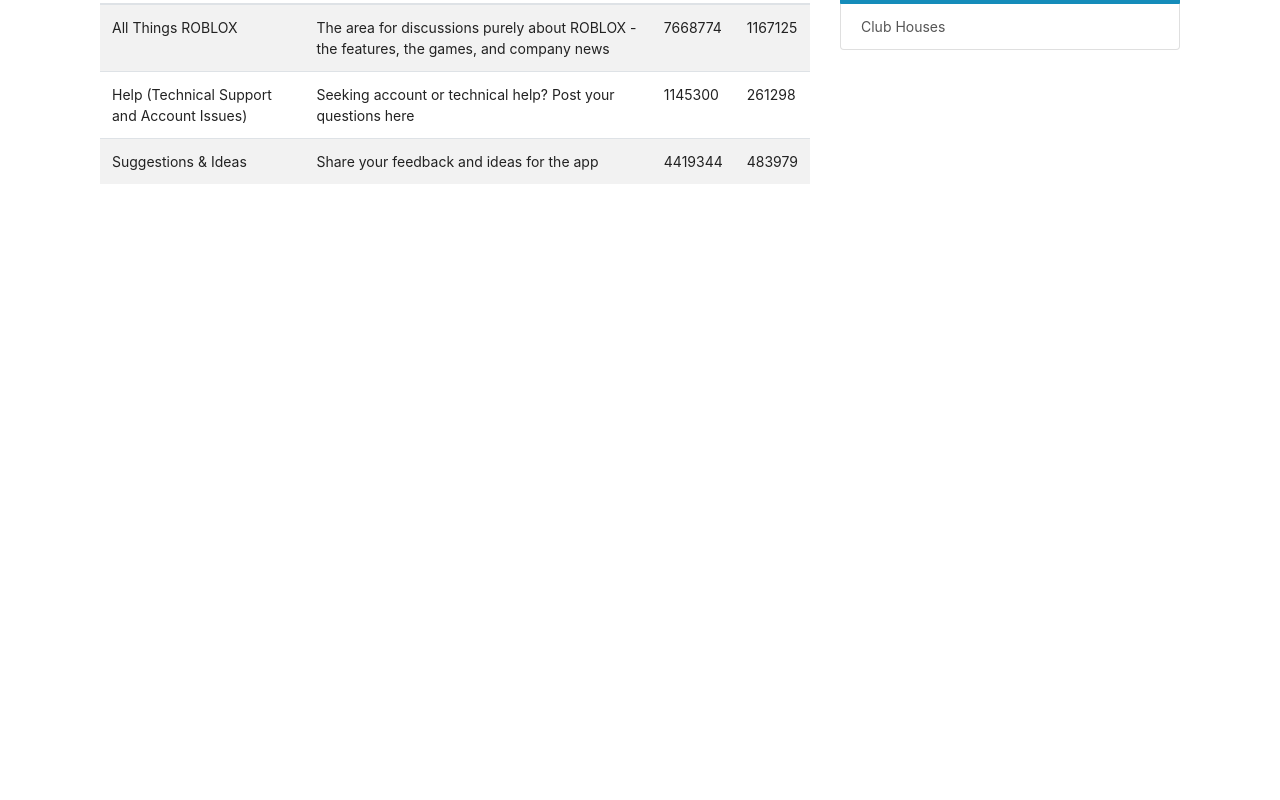
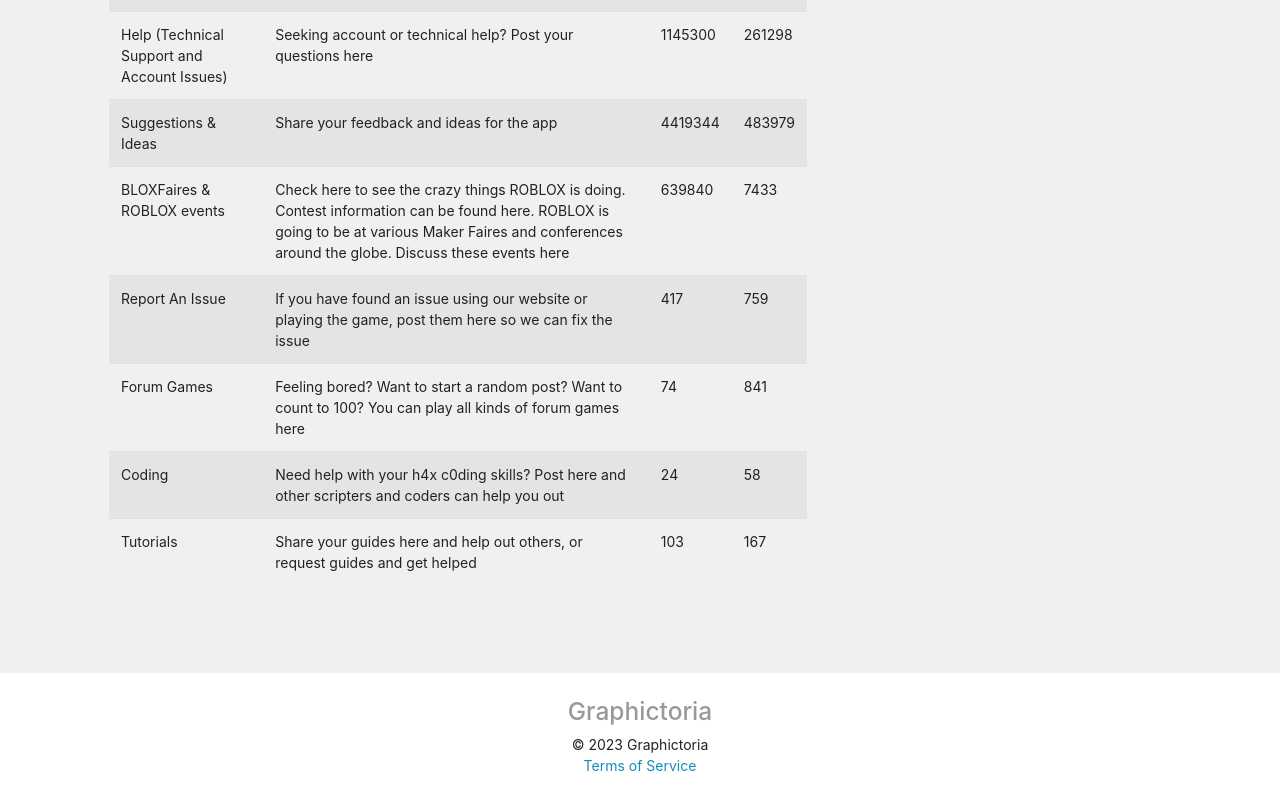
Before and after one commit to singharaj-usai/Gtoria-Remake, a React (Create React App) app: page / in a window 1280 px wide. Shown: the part 298-1098 px from the top of the page. Before the commit the page ends 800 px from the top, so only its background shows below. Built offline with nearby package versions, Linux system fonts and the light colour scheme.

Commit message:
more forum data

```diff
--- a/src/App.js
+++ b/src/App.js
@@ -3,6 +3,7 @@
 import Navbar from './Sections/Navbar/Navbar';
 import Buttons from './Components/Buttons/Buttons';
 import Forum from './Components/Forum/Forum';
+import Footer from './Sections/Footer/Footer';
 
 function App() {
 
@@ -13,13 +14,15 @@
     { name: 'Catalog', url: '/catalog' }
   ];
   return (
-    <div>
+    <div className='bg-secondary'>
       <Navbar navLinks={navLinks} />
-      <div className="container">
+      <div className="container p-4">
 
-        <Buttons />
+
         <Forum />
+
       </div>
+      <Footer />
     </div>
   );
 }
--- a/src/Components/Forum/Forum.jsx
+++ b/src/Components/Forum/Forum.jsx
@@ -51,12 +51,21 @@
             { name: 'All Things ROBLOX', description: 'The area for discussions purely about ROBLOX - the features, the games, and company news', posts: 7668774, replies: 1167125 },
             { name: 'Help (Technical Support and Account Issues)', description: 'Seeking account or technical help? Post your questions here', posts: 1145300, replies: 261298 },
             { name: 'Suggestions & Ideas', description: 'Share your feedback and ideas for the app', posts: 4419344, replies: 483979 },
+            { name: 'BLOXFaires & ROBLOX events', description: 'Check here to see the crazy things ROBLOX is doing. Contest information can be found here. ROBLOX is going to be at various Maker Faires and conferences around the globe. Discuss these events here', posts: 639840, replies: 7433 },
+            { name: 'Report An Issue', description: 'If you have found an issue using our website or playing the game, post them here so we can fix the issue', posts: 417, replies: 759 },
+            { name: 'Forum Games', description: 'Feeling bored? Want to start a random post? Want to count to 100? You can play all kinds of forum games here', posts: 74, replies: 841 },
+            { name: 'Coding', description: 'Need help with your h4x c0ding skills? Post here and other scripters and coders can help you out', posts: 24, replies: 58 },
+            { name: 'Tutorials', description: 'Share your guides here and help out others, or request guides and get helped', posts: 103, replies: 167 },
 
         ],
         'Club Houses': [
             { name: 'ROBLOX Talk', description: 'A popular hangout where ROBLOXians talk about various topics', posts: 35833518, replies: 5125526 },
             { name: 'Off Topic', description: 'When no other forum makes sense for your post, Off Topic will help it make even less sense', posts: 36152595, replies: 5562879 },
+            { name: "Clans & Guilds", description: 'Talk about what is going on in your Clans, Groups, Companies, and Guilds, and about the Groups feature in general', posts: 21766249, replies: 2803442 },
             { name: "Let's Make a Deal", description: 'A fast paced community dedicated to mastering the Limited Trades and Sales market, and divining the subtleties of the ROBLOX Currency Exchange', posts: 38208099, replies: 5742912 },
+            { name: "Rate My Character", description: 'In here, users rate your character based on their taste, maybe you will end up finding new friends here too', posts: 131, replies: 298 },
+            { name: "Stories", description: 'Share your life experiences or talk about something that occurred to you or is going to happen to you. Just like a blog', posts: 47, replies: 537 },
+            { name: "Memes", description: 'Dank memes belong here, this subforum is praised by Putin himself and should be used correctly', posts: 182, replies: 517 },
 
         ],
     };
--- a/src/Sections/Footer/Footer.jsx
+++ b/src/Sections/Footer/Footer.jsx
@@ -0,0 +1,20 @@
+import React from 'react';
+
+function Footer() {
+    return (
+        <footer className="bg-light text-center text-lg-start position-absolute bottom-0 w-100">
+            <div className="container py-4">
+                <div className="text-center">
+                    <h3 className="text-muted">Graphictoria</h3>
+                    <div className=''>
+                        &copy; {new Date().getFullYear()} Graphictoria
+                        <br />
+                        <a href="/terms" className="text-primary text-white">Terms of Service</a>
+                    </div>
+                </div>
+            </div>
+        </footer>
+    );
+}
+
+export default Footer;
```
Lines whose indentation alone changed are shown as unchanged.
